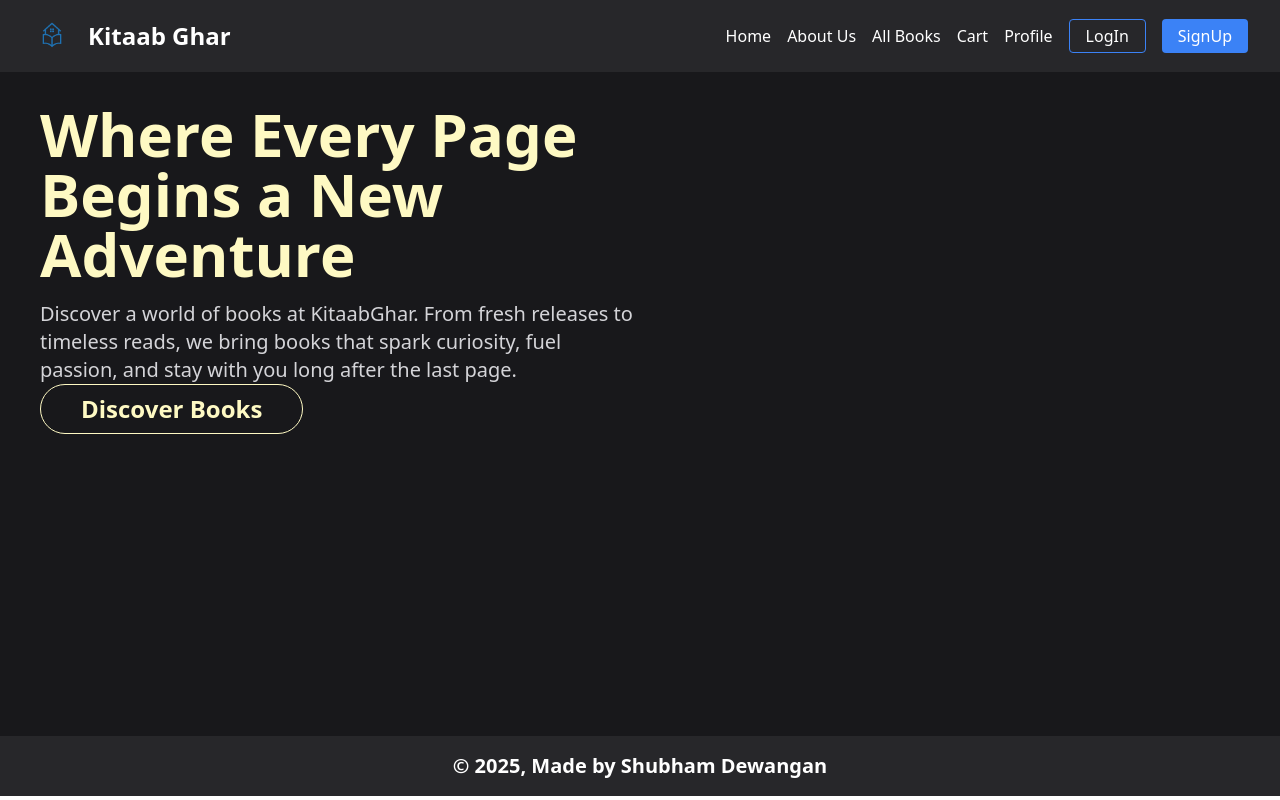
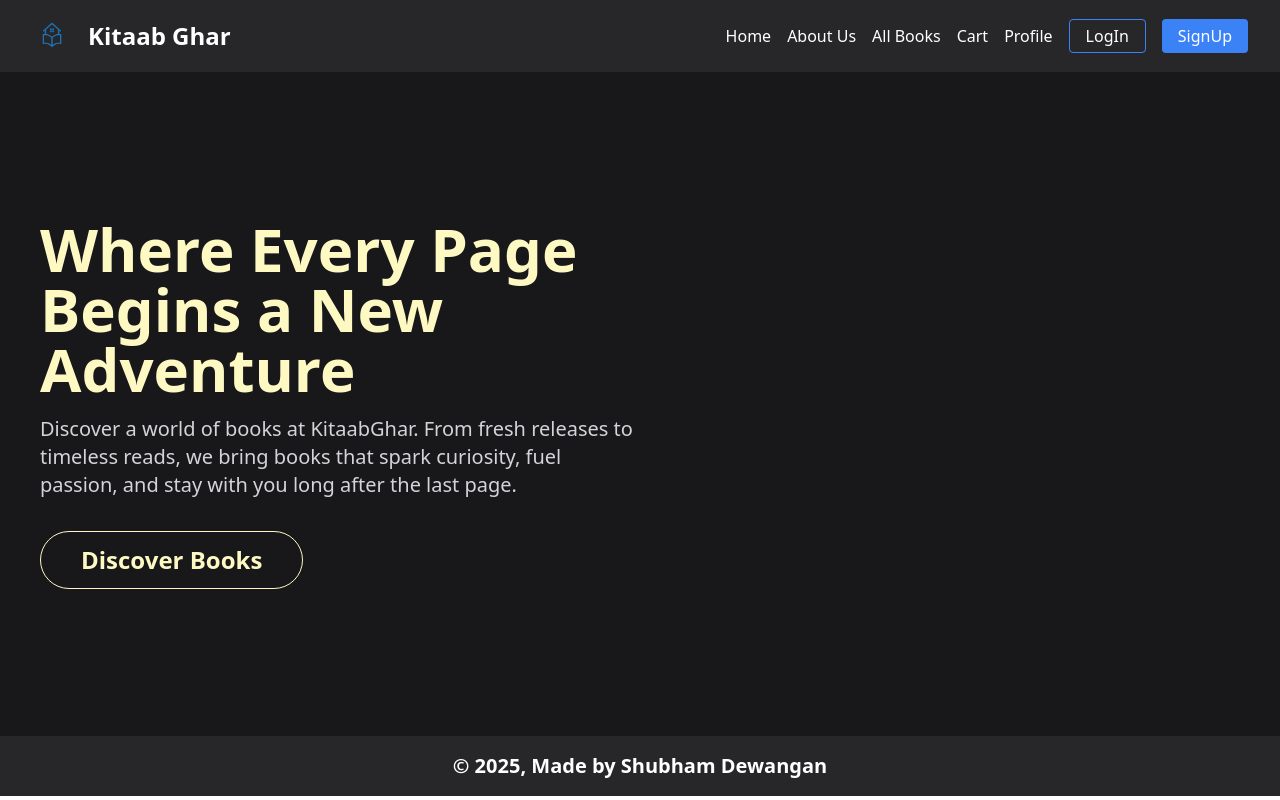
Before and after one commit to GitHub-Shubham-Dewangan/bookstore, a React (Vite) app in the folder admin/frontend/: page / in a window 1280 px wide. Built offline with nearby package versions, Linux system fonts and the light colour scheme.

Commit message:
changes in user.js and Hero.jsx

```diff
--- a/admin/frontend/src/components/Home/Hero.jsx
+++ b/admin/frontend/src/components/Home/Hero.jsx
@@ -1,19 +1,19 @@
 import React from "react";
 
-const Home = () => {
+const Hero = () => {
   return (
     <div className="h-[75vh] flex">
-      <div className="w-3/6 flex-col">
-        <h1 className="text-6xl font-semibold text-yellow-100">
+      <div className="w-full lg:w-3/6 flex flex-col items-center lg:items-start justify-center">
+        <h1 className="text-4xl lg:text-6xl font-semibold text-yellow-100 text-center lg:text-left">
           Where Every Page Begins a New Adventure
         </h1>
-        <p className="mt-4 text-xl text-zinc-300">
+        <p className="mt-4 text-xl text-zinc-300 text-center lg:text-left">
           Discover a world of books at KitaabGhar. From fresh releases to
           timeless reads, we bring books that spark curiosity, fuel passion, and
           stay with you long after the last page.
         </p>
-        <div mt-8>
-          <button className="text-yellow-100 text-2xl font-semibold border border-yellow-100 px-10 py-2 hover:bg-zinc-800 rounded-full">
+        <div className="mt-8">
+          <button className="text-yellow-100 text-xl lg:text-2xl font-semibold border border-yellow-100 px-10 py-3 hover:bg-zinc-800 rounded-full">
             Discover Books
           </button>
         </div>
@@ -23,4 +23,4 @@
   );
 };
 
-export default Home;
+export default Hero;
```
Also changed, not shown: 1 other file (tests, documents, lock files or other folders).
